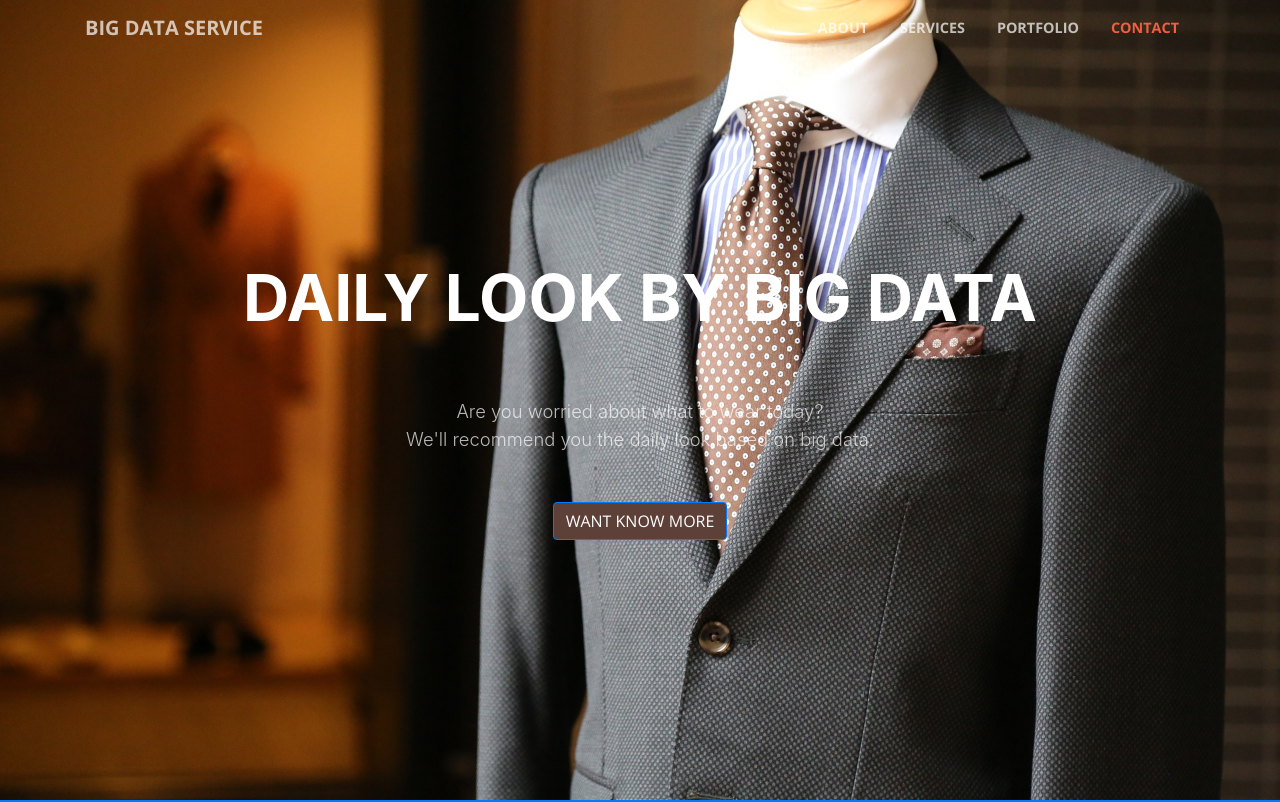
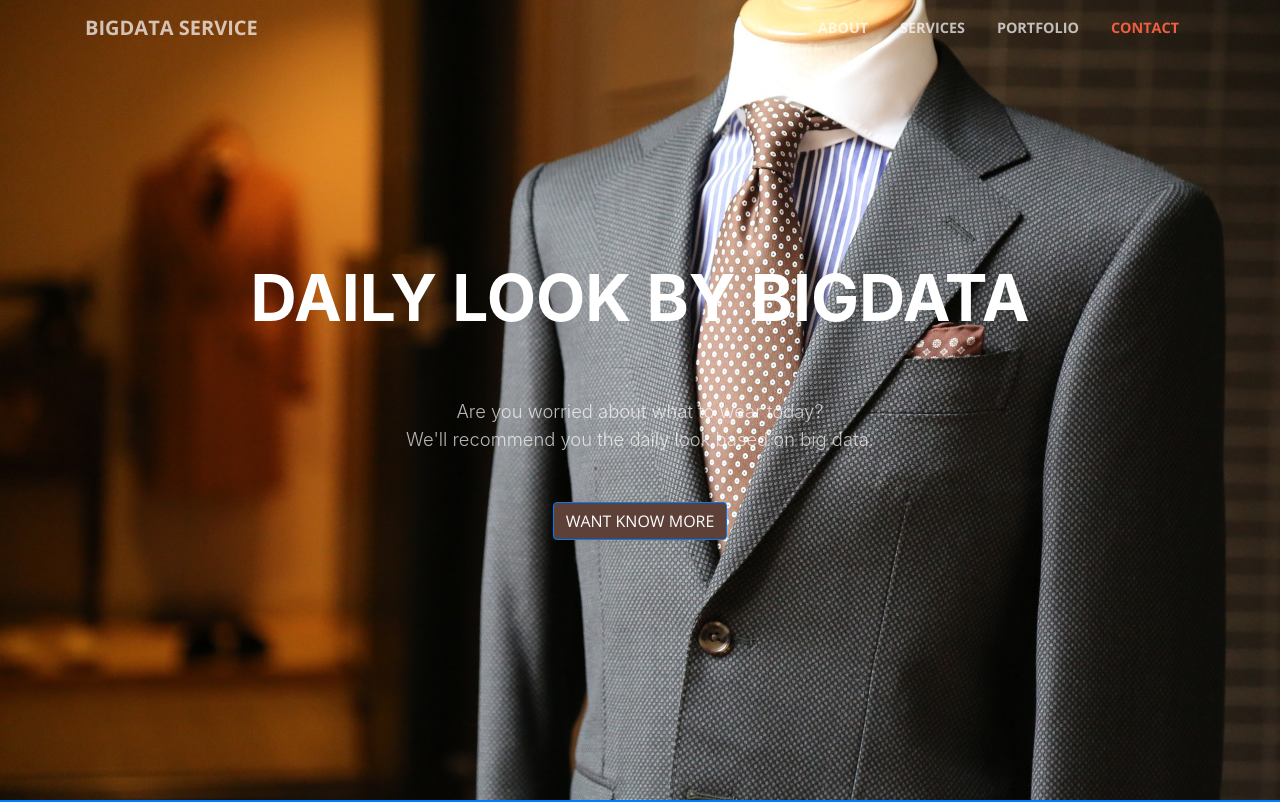
Before and after one commit to PARK-SOYEON/PARK-SOYEON.github.io, a website with bundled scripts: page index.html in a window 1280 px wide. Shown: the top 802 px of the page. Built offline with nearby package versions, Linux system fonts and the light colour scheme.

Commit message:
portfolio page 2

```diff
--- a/index.html
+++ b/index.html
@@ -37,7 +37,7 @@
     <!-- Navigation -->
     <nav class="navbar navbar-expand-lg navbar-light fixed-top" id="mainNav">
       <div class="container">
-        <a class="navbar-brand js-scroll-trigger" href="#page-top">Big Data Service</a>
+        <a class="navbar-brand js-scroll-trigger" href="#page-top">BigData Service</a>
         <button class="navbar-toggler navbar-toggler-right" type="button" data-toggle="collapse" data-target="#navbarResponsive" aria-controls="navbarResponsive" aria-expanded="false" aria-label="Toggle navigation">
           <span class="navbar-toggler-icon"></span>
         </button>
@@ -65,7 +65,7 @@
         <div class="row">
           <div class="col-lg-10 mx-auto">
             <h1 class="text-uppercase">
-              <strong>Daily Look By BIG DATA</strong>
+              <strong>Daily Look By BIGDATA</strong>
             </h1>
             <hr>
           </div>
```
